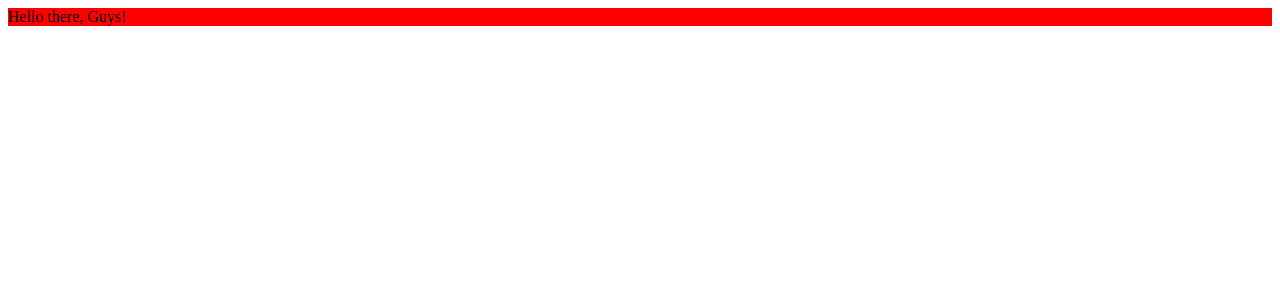
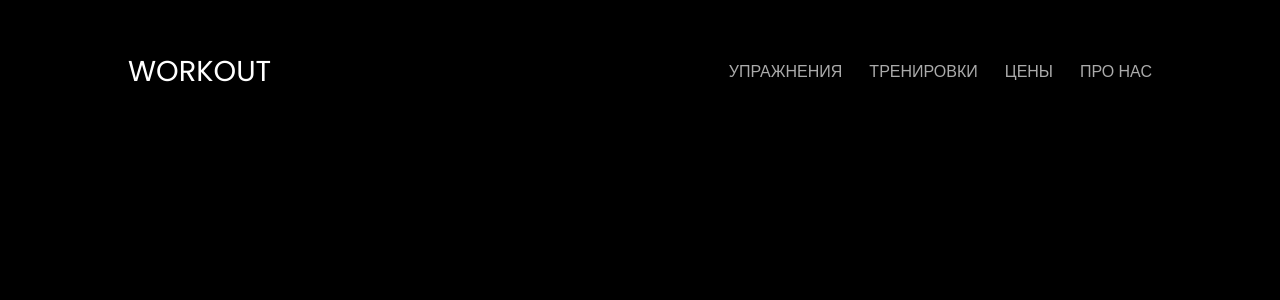
Before and after one commit to damiru2/Cardio, a Vue app: page / in a window 1280 px wide. Shown: the top 300 px of the page. Built offline with nearby package versions, Linux system fonts and the light colour scheme; the HTML template or start-up script is replaced by a standard one.

Commit message:
add navigation panel

```diff
--- a/src/js/App.vue
+++ b/src/js/App.vue
@@ -1,21 +1,61 @@
 <template>
-  <div>{{ text }}</div>
+  <div class="container">
+    <Nav />
+  </div>
 </template>
 
 <script>
+import Nav from './components/Nav.vue';
+
 export default {
-  data() {
-    return {
-      text: 'Hello there, Guys!',
-    };
-  },
+  components: { Nav },
 };
 </script>
 
 <style lang="scss">
-$bgColor: red;
+$mainColor: #000000;
+$textColor: #fff;
+$additionColor: #25ab75;
 
-div {
-  background: $bgColor;
+@import url('https://fonts.googleapis.com/css2?family=Poppins:wght@400;600&display=swap');
+
+* {
+  margin: 0;
+  padding: 0;
+}
+
+body {
+  background: $mainColor;
+  color: $textColor;
+  font-family: 'Poppins', sans-serif;
+  font-weight: 400;
+}
+
+a {
+  color: #ababab;
+  text-decoration: none;
+
+  &:hover {
+    color: #c7c7c7;
+  }
+}
+
+.container {
+  @media (min-width: 1500px) {
+    width: 1300px;
+    margin: 0 auto;
+  }
+  @media (max-width: 1500px) and (min-width: 900px) {
+    width: 80%;
+    margin: 0 10%;
+  }
+  @media (max-width: 900px) {
+    width: 90%;
+    margin: 0 5%;
+  }
+  @media (max-width: 900px) {
+    width: 90%;
+    margin: 0 5%;
+  }
 }
 </style>
--- /dev/null
+++ b/src/js/components/Nav.vue
@@ -0,0 +1,42 @@
+<template>
+  <nav class="nav">
+    <span class="nav__logo">WORKOUT</span>
+    <ul class="nav__links">
+      <li><a href="">УПРАЖНЕНИЯ</a></li>
+      <li><a href="">ТРЕНИРОВКИ</a></li>
+      <li><a href="">ЦЕНЫ</a></li>
+      <li><a href="">ПРО НАС</a></li>
+    </ul>
+  </nav>
+</template>
+
+<script>
+export default {};
+</script>
+
+<style lang="scss">
+.nav {
+  display: flex;
+  justify-content: space-between;
+  align-items: center;
+  margin-top: 50px;
+
+  .nav__logo {
+    font-size: 1.8em;
+    text-transform: uppercase;
+  }
+
+  .nav__links {
+    list-style: none;
+    text-transform: uppercase;
+
+    > li {
+      display: inline-block;
+
+      &:not(:last-of-type) {
+        margin-right: 27px;
+      }
+    }
+  }
+}
+</style>
```
Also changed, not shown: 5 other files (tests, documents, lock files or other folders).
